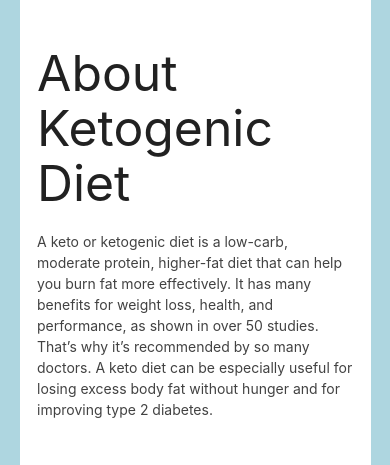
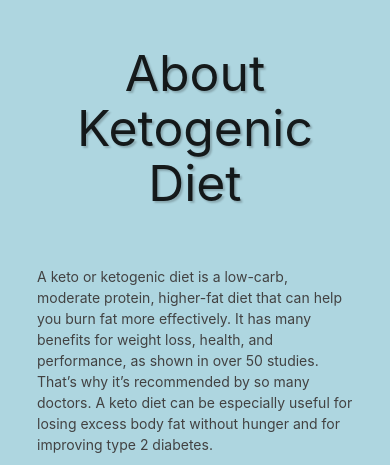
Before and after one commit to Code-Institute-Submissions/kasias-KETO-cookbook, a Flask app: page / in a window 390 px wide. Shown: the part 715-1180 px from the top of the page. Run offline with Flask 2, Linux system fonts and the light colour scheme; some libraries are stand-ins or nearby versions.

Commit message:
Applied a transparent style to parallax cards, formatted images of the testimonialees

```diff
--- a/static/css/style.css
+++ b/static/css/style.css
@@ -1,26 +1,52 @@
+/*default class for adding shadows to text*/
 .text-shadow{
     text-shadow: 2px 2px 2px rgba(0, 0, 0, 0.212)
 }
 
+/*flash messages styling*/
 .flashes h4{
     line-height: 2;
 }
 
+/*navbar background*/
 .tabs{
     background-image: url("https://res.cloudinary.com/dugnokxox/image/upload/v1600814676/Backgrounds/Vector_Floral_vintage_rustic_seamless_pattern._Background_can_be_used_for_wallpaper_fills_web_page_surface_textures_cbwphv.jpg");
 }
-
+/*body background color*/
 body{
     background-color: rgba(156, 205, 218, 0.815);
 }
-
+/*font style in the navbar*/
 nav ul a{
     font-family: 'Poppins', sans-serif;
     color:brown;
     font-size: 22px;
     padding-bottom:0;
 }
-
+/*burger bars class overwrite*/
 .fa-bars:before{
     color:brown;
 }
+/* About - Titles styling */
+
+h2.header{
+    text-align: center;
+}
+
+
+/*About - Testimonials styling*/
+
+.testimonial{
+    height:80px;
+    width:160px;
+    border-radius:4px;
+    border:1px solid rgb(117, 174, 212);
+    position:absolute;
+    z-index: 99999;
+}
+
+@media only screen and (max-device-width : 480px) {
+    .testimonial {
+        position: relative;
+    }
+}
--- a/static/js/script.js
+++ b/static/js/script.js
@@ -2,6 +2,7 @@ $(document).ready(function(){
     $('.sidenav').sidenav();
     $('select').formSelect();
     $('.parallax').parallax();
+    $('.modal').modal();
   });
 
 
--- a/templates/about.html
+++ b/templates/about.html
@@ -2,103 +2,182 @@
 
 <!-- Image 1 -->
 <div class="parallax-container col s12">
-    <div class="parallax "><img class="responsive-img" style="object-fit: cover; min-width: 100%"
-    src="https://res.cloudinary.com/dugnokxox/image/upload/v1601034061/Backgrounds/download_2_bysmhp.jpg" /></div>
+    <div class="parallax"><img class="responsive-img" style="object-fit: cover; min-width: 100%;" src="https://res.cloudinary.com/dugnokxox/image/upload/v1601034061/Backgrounds/download_2_bysmhp.jpg" /></div>
 </div>
 <!-- Section 1 -->
-<div class="section white">
+<div class="section transparent">
     <div class="row container">
-        <h2 class="header">About Ketogenic Diet</h2>
+        <h2 class="header text-shadow">About Ketogenic Diet</h2>
+        <br />
         <p class="grey-text text-darken-3 lighten-3">
-            A keto or ketogenic diet is a low-carb, moderate protein, higher-fat diet that can help you burn fat more effectively.
-            It has many benefits for weight loss, health, and performance, as shown in over 50 studies.
-            That’s why it’s recommended by so many doctors.
-            A keto diet can be especially useful for losing excess body fat without hunger and for improving type 2 diabetes.
+            A keto or ketogenic diet is a low-carb, moderate protein, higher-fat diet that can help you burn fat more effectively. It has many benefits for weight loss, health, and performance, as shown in over 50 studies. That’s why it’s
+            recommended by so many doctors. A keto diet can be especially useful for losing excess body fat without hunger and for improving type 2 diabetes.
         </p>
     </div>
 </div>
 <!-- Image 2 -->
 <div class="parallax-container">
     <div class="parallax">
-        <img class="responsive-img" style="object-fit: cover; min-width: 100%"
-            src="https://res.cloudinary.com/dugnokxox/image/upload/v1601042476/Backgrounds/A_ketogenic_diet_for_beginners_wxtrsr.jpg"
-        />
+        <img class="responsive-img" style="object-fit: cover; min-width: 100%;" src="https://res.cloudinary.com/dugnokxox/image/upload/v1601042476/Backgrounds/A_ketogenic_diet_for_beginners_wxtrsr.jpg" />
     </div>
 </div>
 <!-- Section 3 -->
-<div class="section white">
+<div class="section transparent">
     <div class="row container">
-        <h2 class="header">How to go about it?</h2>
+        <h2 class="header text-shadow">How to go about it?</h2>
+        <br />
         <p class="grey-text text-darken-3 lighten-3">
-            What’s the most important thing to do to reach ketosis? Avoid eating too many carbs.
-            You’ll likely need to keep carb intake under 50 grams of net carbs per day, ideally below 20 grams.
-            The fewer the carbs, the more effective the diet appears to be for reaching ketosis, losing weight or improving type 2 diabetes.
-            Counting carbs can be helpful at first. But if you stick to our recommended foods and recipes you can stay keto even without counting.
+            What’s the most important thing to do to reach ketosis? Avoid eating too many carbs. You’ll likely need to keep carb intake under 50 grams of net carbs per day, ideally below 20 grams. The fewer the carbs, the more effective the
+            diet appears to be for reaching ketosis, losing weight or improving type 2 diabetes. Counting carbs can be helpful at first. But if you stick to our recommended foods and recipes you can stay keto even without counting.
         </p>
     </div>
 </div>
 <!-- Image 3 -->
 <div class="parallax-container">
     <div class="parallax">
-        <img class="responsive-img" style="object-fit: cover; min-width: 100%"
+        <img
+            class="responsive-img"
+            style="object-fit: cover; min-width: 100%;"
             src="https://res.cloudinary.com/dugnokxox/image/upload/v1601034120/Backgrounds/Some_ketogenic_diet_foods_including_cheese_butter_avocado_eggs_oil_almonds_blueberries_and_coconut_oil_with_recipe_book_titled_ketogenic_diet_wvciij.jpg"
         />
     </div>
 </div>
 <!-- Section 2 -->
-<div class="section white">
+<div class="section transparent">
     <div class="row container">
-        <h2 class="header">Some Success Stories</h2>
+        <h2 class="header text-shadow">Some Success Stories</h2>
+        <br />
         <div class="row">
-<div class="card white col s4"><img class="responsive-img" style="object-fit: cover; min-width: 100%"
-            src="https://res.cloudinary.com/dugnokxox/image/upload/v1601047669/People/pexels-ike-louie-natividad-2709388_1_dr250e.jpg"
-        /></div>
-<div class="card white col s8">
-My biggest challenge I’ve faced was getting through the detoxing stage right when I started keto.
-But I had to power through it because I knew I had to change my life and commit to eating healthy.
-Since starting keto my life has changed in every imaginable way possible. I’m a completely different person now.
-I am truly happy with my body image. I don’t hide myself anymore. I let my light shine.
-This was the BEST thing that I could have ever done for myself. It has changed the way
-I look at nutrition, and I have a very healthy relationship with food now. I hope you enjoy reading my story!</div>
+            <div class="col m6 s12">
+                <img
+                    class="responsive-img modal-trigger"
+                    style="object-fit: cover; min-width: 100%; border-radius: 50%;"
+                    href="#modal1"
+                    src="https://res.cloudinary.com/dugnokxox/image/upload/v1601047669/People/pexels-andrea-piacquadio-774909_1_bzt1sk.jpg"
+                />
             </div>
-<div class="row">
-<div class="card white col s8">test</div>
-<div class="card white col s4"><img class="responsive-img" style="object-fit: cover; min-width: 100%"
-            src="https://res.cloudinary.com/dugnokxox/image/upload/v1601047669/People/pexels-ike-louie-natividad-2709388_1_dr250e.jpg"
-        /></div>
+            <!-- Modal no.1 -->
+            <div id="modal1" class="modal">
+                <div class="modal-content">
+                    <h4>Modal Header</h4>
+                    <p>
+                        My biggest challenge I’ve faced was getting through the detoxing stage right when I started keto. But I had to power through it because I knew I had to change my life and commit to eating healthy. Since starting keto
+                        my life has changed in every imaginable way possible. I’m a completely different person now. I am truly happy with my body image. I don’t hide myself anymore. I let my light shine. This was the BEST thing that I
+                        could have ever done for myself. It has changed the way I look at nutrition, and I have a very healthy relationship with food now. I hope you enjoy reading my story!
+                    </p>
                 </div>
-<div class="row">
-<div class="card white col s4"><img class="responsive-img" style="object-fit: cover; min-width: 100%"
-            src="https://res.cloudinary.com/dugnokxox/image/upload/v1601047669/People/pexels-ike-louie-natividad-2709388_1_dr250e.jpg"
-        /></div>
-<div class="card white col s8">test</div>
+                <div class="modal-footer">
+                    <a href="#!" class="modal-close waves-effect waves-green btn-flat">Agree</a>
                 </div>
-<div class="row">
-<div class="card white col s8">test</div>
-<div class="card white col s4"><img class="responsive-img" style="object-fit: cover; min-width: 100%"
-            src="https://res.cloudinary.com/dugnokxox/image/upload/v1601047669/People/pexels-ike-louie-natividad-2709388_1_dr250e.jpg"
-        /></div>
             </div>
 
+            <div class="col m6 s12">
+                <img
+                    class="responsive-img modal-trigger"
+                    style="object-fit: cover; min-width: 100%; border-radius: 50%;"
+                    href="#modal2"
+                    src="https://res.cloudinary.com/dugnokxox/image/upload/v1601047669/People/pexels-nathan-cowley-1300402_1_hxsfyk.jpg"
+                />
+
+                <!-- Modal no.2 -->
+                <div id="modal2" class="modal">
+                    <div class="modal-content">
+                        <h4>Modal Header</h4>
+                        <p>
+                            My biggest challenge I’ve faced was getting through the detoxing stage right when I started keto. But I had to power through it because I knew I had to change my life and commit to eating healthy. Since starting
+                            keto my life has changed in every imaginable way possible. I’m a completely different person now. I am truly happy with my body image. I don’t hide myself anymore. I let my light shine. This was the BEST thing
+                            that I could have ever done for myself. It has changed the way I look at nutrition, and I have a very healthy relationship with food now. I hope you enjoy reading my story!
+                        </p>
+                    </div>
+                    <div class="modal-footer">
+                        <a href="#!" class="modal-close waves-effect waves-green btn-flat">Agree</a>
+                    </div>
+                </div>
+            </div>
+
+            <div class="col m6 s12">
+                <img
+                    class="responsive-img modal-trigger"
+                    style="object-fit: cover; min-width: 100%; border-radius: 50%;"
+                    href="#modal3"
+                    src="https://res.cloudinary.com/dugnokxox/image/upload/v1601047669/People/pexels-christina-morillo-1181519_1_onq8sy.jpg"
+                />
+            </div>
+            <!-- Modal no.3 -->
+            <div id="modal3" class="modal">
+                <div class="modal-content">
+                    <h4>Modal Header</h4>
+                    <p>
+                        My biggest challenge I’ve faced was getting through the detoxing stage right when I started keto. But I had to power through it because I knew I had to change my life and commit to eating healthy. Since starting keto
+                        my life has changed in every imaginable way possible. I’m a completely different person now. I am truly happy with my body image. I don’t hide myself anymore. I let my light shine. This was the BEST thing that I
+                        could have ever done for myself. It has changed the way I look at nutrition, and I have a very healthy relationship with food now. I hope you enjoy reading my story!
+                    </p>
+                </div>
+                <div class="modal-footer">
+                    <a href="#!" class="modal-close waves-effect waves-green btn-flat">Agree</a>
+                </div>
+            </div>
+
+
+
+            <div class="col m6 s12">
+                <img
+                    class="responsive-img modal-trigger"
+                    style="object-fit: cover; min-width: 100%; border-radius: 50%;"
+                    href="#modal4"
+                    src="https://res.cloudinary.com/dugnokxox/image/upload/v1601047669/People/pexels-ike-louie-natividad-2709388_1_dr250e.jpg"
+                />
+            </div>
+
+            <!-- Modal no.4 -->
+            <div id="modal4" class="modal">
+                <div class="modal-content">
+                    <h4>Modal Header</h4>
+                    <p>
+                        My biggest challenge I’ve faced was getting through the detoxing stage right when I started keto. But I had to power through it because I knew I had to change my life and commit to eating healthy. Since starting keto
+                        my life has changed in every imaginable way possible. I’m a completely different person now. I am truly happy with my body image. I don’t hide myself anymore. I let my light shine. This was the BEST thing that I
+                        could have ever done for myself. It has changed the way I look at nutrition, and I have a very healthy relationship with food now. I hope you enjoy reading my story!
+                    </p>
+                </div>
+                <div class="modal-footer">
+                    <a href="#!" class="modal-close waves-effect waves-green btn-flat">Agree</a>
+                </div>
+            </div>
+        </div>
     </div>
 </div>
 <!-- Image 4 -->
 <div class="parallax-container">
     <div class="parallax">
-        <img class="responsive-img" style="object-fit: cover; min-width: 100%"
-             src="https://res.cloudinary.com/dugnokxox/image/upload/v1601043399/Backgrounds/pexels-august-de-richelieu-4262010_qgdfr3.jpg"
-        />
+        <img class="responsive-img" style="object-fit: cover; min-width: 100%;" src="https://res.cloudinary.com/dugnokxox/image/upload/v1601043399/Backgrounds/pexels-august-de-richelieu-4262010_qgdfr3.jpg" />
     </div>
 </div>
-<!-- Section 4 -->
-<div class="section white">
-    <div class="row container">
-        <h2 class="header">Parallax</h2>
-        <p class="grey-text text-darken-3 lighten-3">
-            Parallax is an effect where the background content or image in this case, is moved at a different speed than the foreground content while scrolling.
-        </p>
+<section>
+    <footer class="page-footer">
+        <div class="container">
+            <div class="row">
+                <div class="col l6 s12">
+                    <h5 class="white-text">Footer Content</h5>
+                    <p class="grey-text text-lighten-4">You can use rows and columns here to organize your footer content.</p>
+                </div>
+                <div class="col l4 offset-l2 s12">
+                    <h5 class="white-text">Links</h5>
+                    <ul>
+                        <li><a class="grey-text text-lighten-3" href="#!">Link 1</a></li>
+                        <li><a class="grey-text text-lighten-3" href="#!">Link 2</a></li>
+                        <li><a class="grey-text text-lighten-3" href="#!">Link 3</a></li>
+                        <li><a class="grey-text text-lighten-3" href="#!">Link 4</a></li>
+                    </ul>
                 </div>
             </div>
-
+        </div>
+        <div class="footer-copyright">
+            <div class="container">
+                © 2014 Copyright Text
+                <a class="grey-text text-lighten-4 right" href="#!">More Links</a>
+            </div>
+        </div>
+    </footer>
+</section>
 
 {% endblock %}
--- a/templates/base.html
+++ b/templates/base.html
@@ -76,6 +76,7 @@
         </header>
 
 
+
         <section>
             <!-- flash messages -->
             {% with messages = get_flashed_messages() %} {% if messages %} {% for message in messages %}
@@ -92,4 +93,5 @@
         <script src="{{ url_for('static', filename='js/script.js') }}"></script>
         {% block scripts %} {% endblock %}
     </body>
+
 </html>
--- a/templates/categories.html
+++ b/templates/categories.html
@@ -18,6 +18,8 @@
             <div class="card-action">
                 <a href="{{ url_for('edit_category', category_id=category._id) }}" class="btn green">Edit</a>
                 <a href="{{ url_for('delete_category', category_id=category._id) }}" id="delete-this" class="btn red">Delete</a>
+
+                </div>
             </div>
         </div>
     </div>
```
Lines whose indentation alone changed are shown as unchanged.
